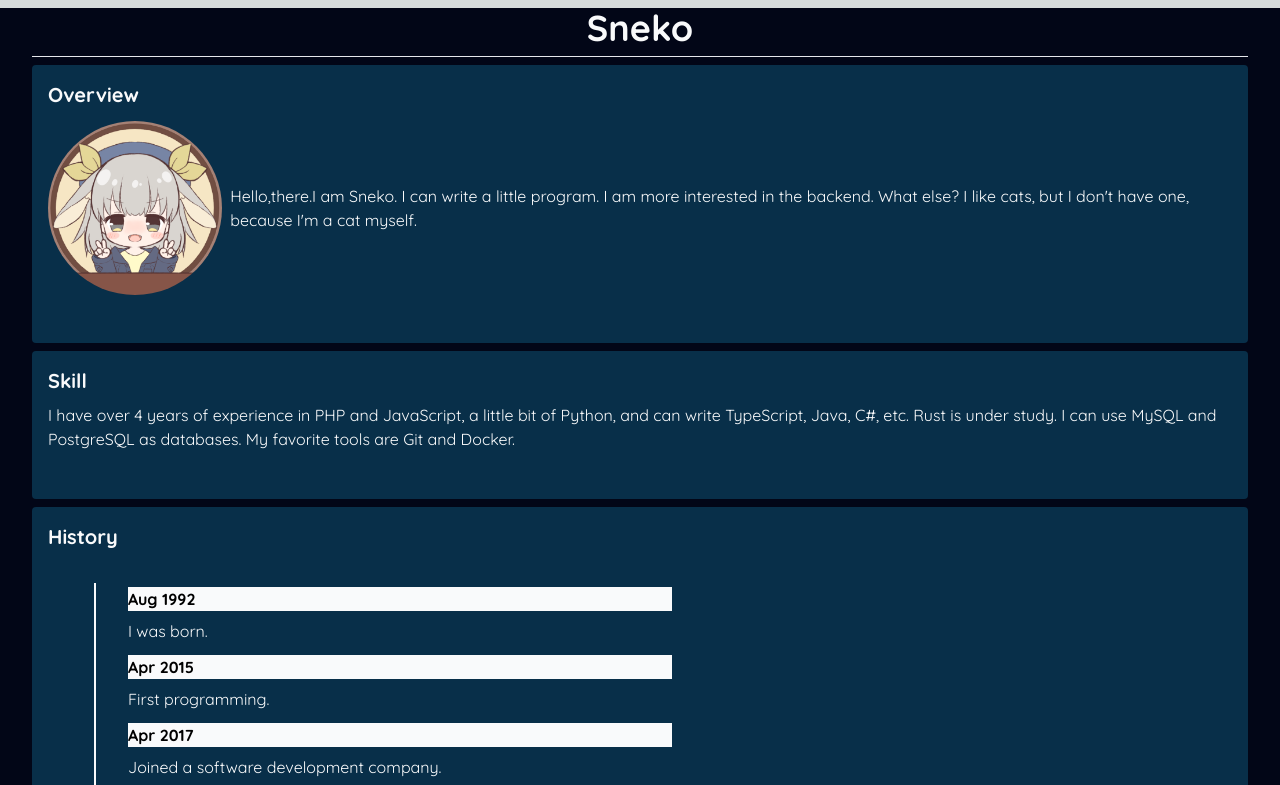
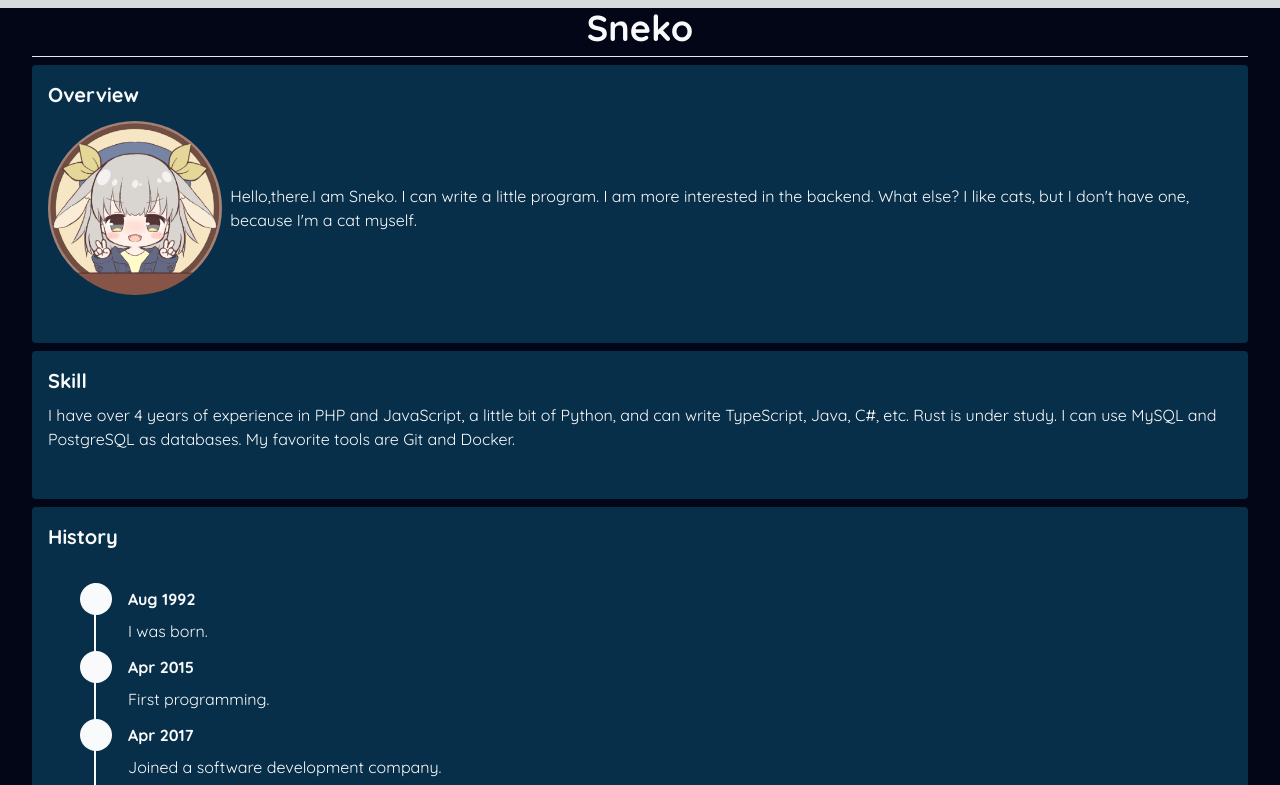
Before and after one commit to superneko160/mysite, a Next.js app in the folder src/: page / in a window 1280 px wide. Shown: the top 785 px of the page. Built offline with nearby package versions, Linux system fonts and the light colour scheme.

Commit message:
fix bg-color and text-color.

```diff
--- a/src/src/app/components/history.tsx
+++ b/src/src/app/components/history.tsx
@@ -16,8 +16,8 @@ export default function History({ content }: HistoryDataProps) {
               {content.map((history) => (
                 <li className="mb-2">
                   <div className="flex items-center mb-1">
-                    <div className="text-gray-50 rounded-full h-8 w-8"></div>
-                    <div className="flex-1 ml-4 bg-gray-50 font-bold">{history.title}</div>
+                    <div className="bg-gray-50 rounded-full h-8 w-8"></div>
+                    <div className="flex-1 ml-4 text-gray-50 font-bold">{history.title}</div>
                   </div>
                   <div className="ml-12 text-gray-50">{history.content}</div>
                 </li>
```
